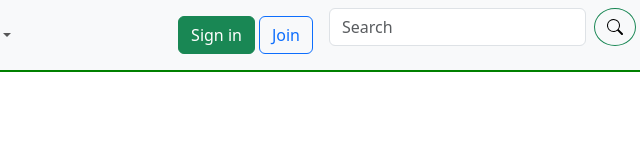
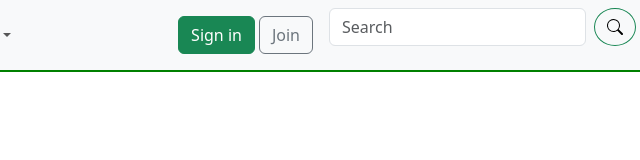
Before and after one commit to AndersJCodes/fsj23-grupp3-nyheter, a website built with Vite: page index.html in a window 1280 px wide. Shown: the full height of the page, 632-1272 px from the left. Built offline with nearby package versions, Linux system fonts and the light colour scheme; no server answers.

Commit message:
style btn color

```diff
--- a/index.html
+++ b/index.html
@@ -57,7 +57,7 @@
               <a class="btn btn-success text-nowrap" href="#" role="button">Sign in</a>
             </li>
             <li class="nav-item">
-              <a role="button" href="#" class="btn btn-outline-primary">Join</a>
+              <a role="button" href="#" class="btn btn-outline-secondary">Join</a>
             </li>
           </ul>
           <form class="d-flex" role="search">
```
